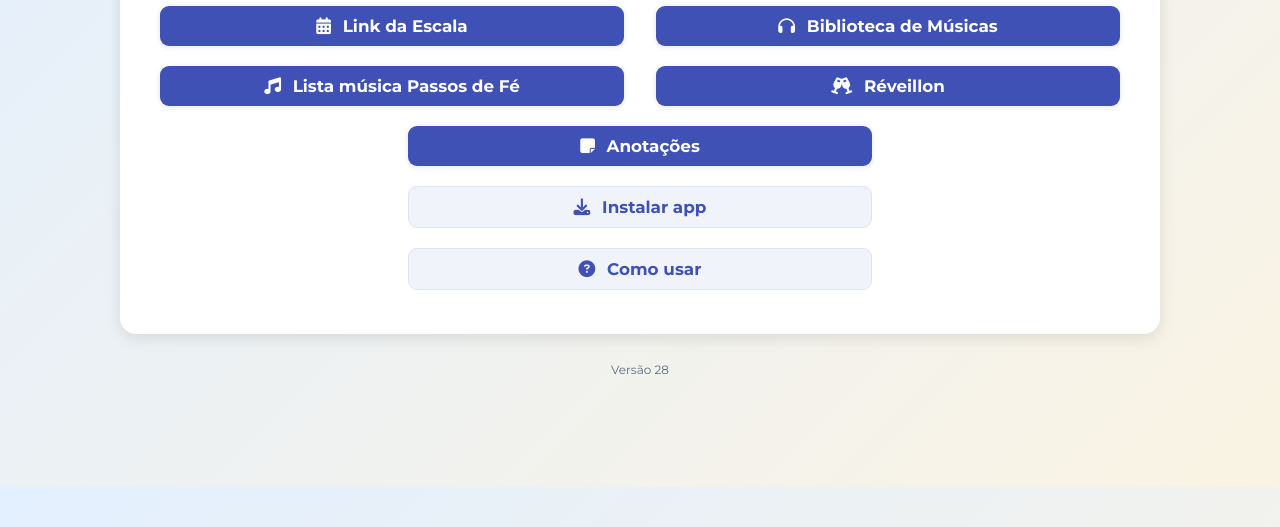
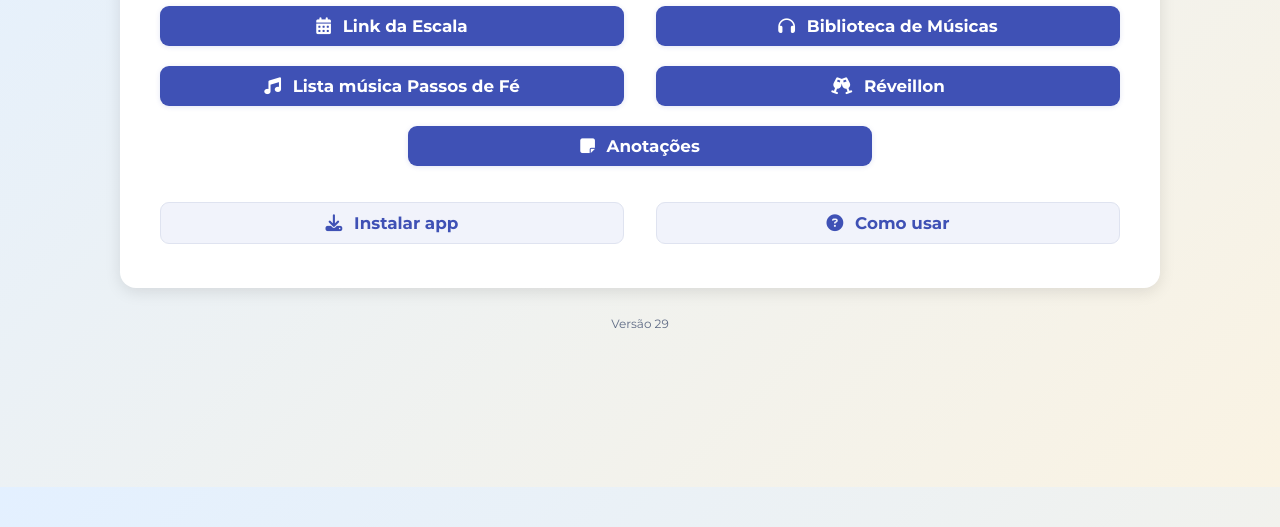
Before and after one commit to cevdsede/Site_Escalas, a plain HTML site: page index.html in a window 1280 px wide. Shown: the part 313-840 px from the top of the page. Drawn offline with Linux system fonts and the light colour scheme; no server answers.

Commit message:
Inicio: Instalar app e Como usar lado a lado, na ultima linha e separados dos demais. Versao 29
Co-Authored-By: Claude Sonnet 5.5 <noreply@anthropic.com>

```diff
--- a/index.html
+++ b/index.html
@@ -426,6 +426,14 @@
       .music-list { padding: 14px 14px max(24px, env(safe-area-inset-bottom)); grid-template-columns: 1fr; gap: 12px; }
       .music-link { padding: 13px 0; font-size: 15px; }
     }
+    /* Instalar app e Como usar: lado a lado, na última linha e um pouco separados dos outros */
+    .rodape { display: flex; justify-content: center; gap: 10px; margin-top: 36px; }
+    .rodape .spreadsheet { margin-top: 0; flex: 1 1 0; min-width: 0; max-width: 200px; }
+    .rodape .spreadsheet a, .rodape .spreadsheet button { padding-left: 10px; padding-right: 10px; max-width: none; }
+    @media (min-width: 900px) {
+      .container > .rodape { grid-column: 1 / -1; gap: 32px; margin-top: 16px; }
+      .rodape .spreadsheet { flex: 0 1 calc(50% - 16px); max-width: none; }
+    }
     .versao { flex: 1 1 100%; text-align: center; margin: -12px 0 0; font-size: 12px; color: var(--muted); }
   </style>
 </head>
@@ -471,13 +479,15 @@
         </a>
       </div>
 
-      <div class="spreadsheet ultimo" id="installBox">
-        <button type="button" id="install" class="ghost"><i class="fa-solid fa-download"></i> Instalar app</button>
-      </div>
-      <div class="spreadsheet ultimo">
-        <a href="como-usar/" class="ghost">
-          <i class="fa-solid fa-circle-question"></i> Como usar
-        </a>
+      <div class="rodape">
+        <div class="spreadsheet" id="installBox">
+          <button type="button" id="install" class="ghost"><i class="fa-solid fa-download"></i> Instalar app</button>
+        </div>
+        <div class="spreadsheet">
+          <a href="como-usar/" class="ghost">
+            <i class="fa-solid fa-circle-question"></i> Como usar
+          </a>
+        </div>
       </div>
       <p class="help" id="installHelp" hidden>Para instalar: no Chrome ou Edge, abra o menu do navegador (⋮) e toque em "Instalar app" ou "Adicionar à tela inicial". No iPhone, toque em Compartilhar e depois em "Adicionar à Tela de Início".</p>
     </div>
--- a/version.js
+++ b/version.js
@@ -1,3 +1,3 @@
 // Número da versão do site. É a única coisa a mudar a cada publicação:
 // o service worker usa este número no cache (os aparelhos mostram o aviso de versão nova) e a tela inicial mostra "Versão N".
-var SITE_VERSAO = "28";
+var SITE_VERSAO = "29";
```
